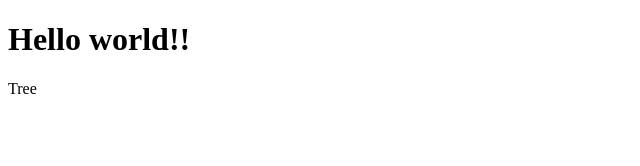
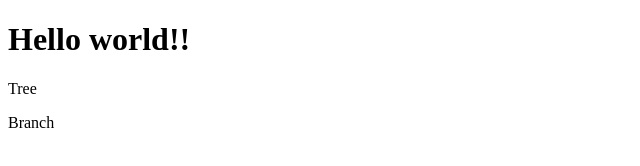
Before and after one commit to Ebisu583/nauka-gita, a plain HTML site: page index.html in a window 1280 px wide. Shown: the full height of the page, 0-640 px from the left. Drawn offline with Linux system fonts and the light colour scheme.

Commit message:
Update index.html

```diff
--- a/index.html
+++ b/index.html
@@ -9,5 +9,6 @@
 <body>
     <h1>Hello world!!</h1>
     <p>Tree</p>
+    <p>Branch</p>
 </body>
 </html>
```
